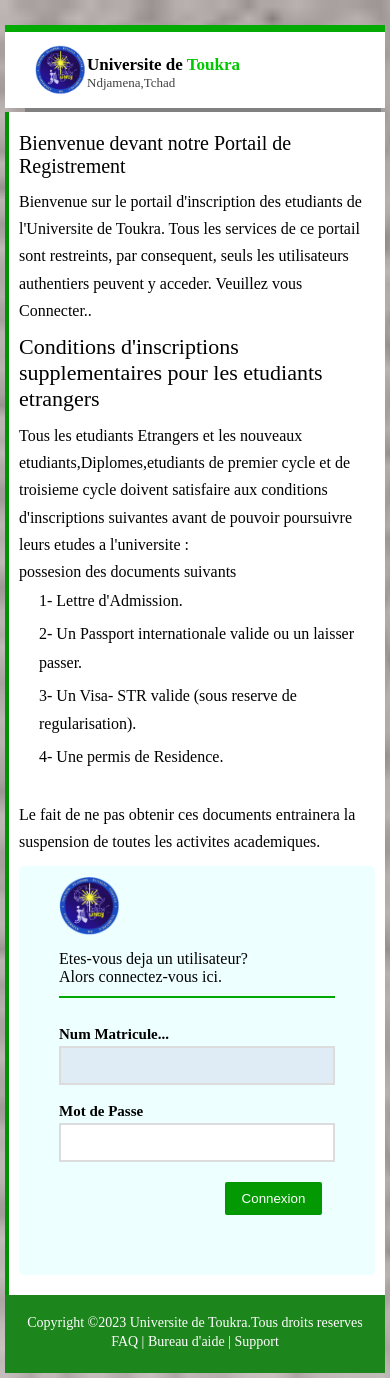
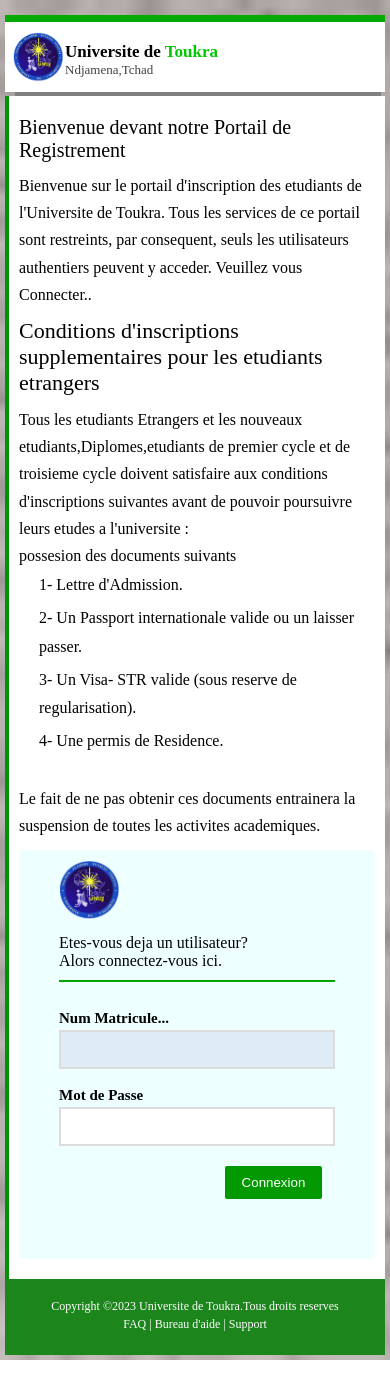
Before and after one commit to Kal1be/Toukra-universite, a plain HTML site: page index.html in a window 390 px wide. Drawn offline with Linux system fonts and the light colour scheme.

Commit message:
modification du css

```diff
--- a/css/sign.css
+++ b/css/sign.css
@@ -18,8 +18,8 @@ body{
 header{
     background-color: white;
     border-top: 7px solid rgb(3, 170, 3);
-    padding: 10px 20px;
-    margin-top: 20px;
+    padding: 10px 5px;
+    margin-top: 10px;
 }
 header div{
     display: flex;
@@ -32,10 +32,10 @@ header div{
     height: 60px;
 }
 .header h2{
-    margin-top: 12px;
+    margin-top: 7px;
     font-size: 32px;
     font-weight: bold;
-    margin-left: 10px;
+    margin-left: 5px;
 }
 .header h2 strong{
     color:rgb(0, 201, 0);
@@ -156,7 +156,7 @@ padding: 5px 20px;
     }
     .header{
         margin-left: 0;
-       padding: 3px 10px;
+       padding:0 3px;
     }
     .header h2{
         font-size: 17px;
@@ -171,7 +171,7 @@ padding: 5px 20px;
         height: 50px;
     }
     .hr{
-        margin-left: 20px;
+        margin-left:2;
     }
     nav{
         display: block;
@@ -218,7 +218,7 @@ padding: 5px 20px;
     }
     .footer span{
         display: block;
-        font-size: 14px;
+        font-size: 12px;
         padding: 0 0;
     }
     .span{
```
